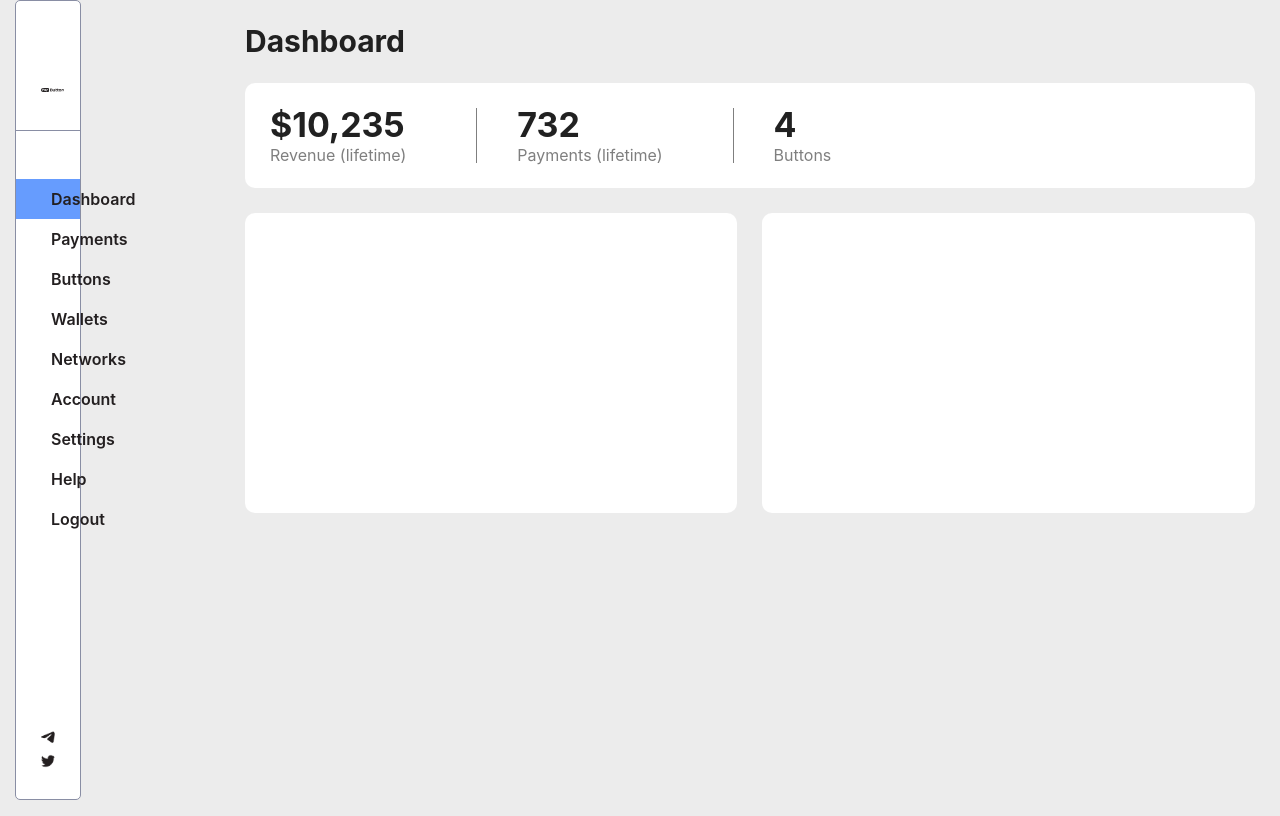
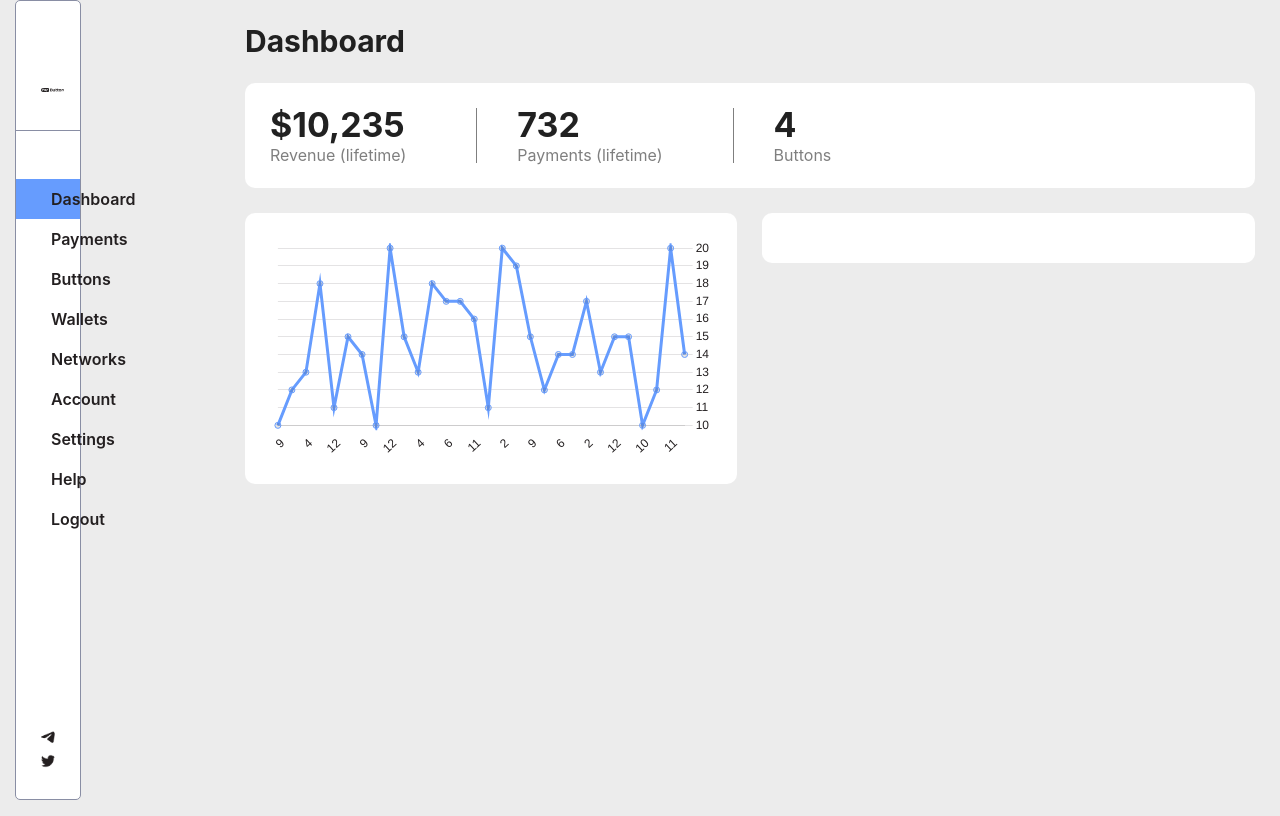
Before and after one commit to PayButton/paybutton-server, a Next.js app: page /dashboard in a window 1280 px wide. Built offline with nearby package versions, Linux system fonts and the light colour scheme; what supertokens-auth-react would draw is missing.

Commit message:
add chart.js

```diff
--- a/package.json
+++ b/package.json
@@ -27,6 +27,7 @@
     "@types/uuid": "^8.3.4",
     "apollo-server-micro": "^3.6.7",
     "axios": "^0.26.1",
+    "chart.js": "^3.8.0",
     "cors": "^2.8.5",
     "cross-env": "^7.0.2",
     "dotenv-cli": "^5.1.0",
@@ -42,6 +43,7 @@
     "prisma": "^3.14.0",
     "randexp": "^0.5.3",
     "react": "^16.13.1",
+    "react-chartjs-2": "^4.2.0",
     "react-dom": "^16.13.1",
     "react-hook-form": "^7.32.2",
     "simpledotcss": "^2.1.0",
--- /dev/null
+++ b/pages/dashboard/Chart.tsx
@@ -0,0 +1,61 @@
+import React from 'react'
+import {
+  Chart as ChartJS,
+  CategoryScale,
+  LinearScale,
+  PointElement,
+  LineElement,
+  Title,
+  Tooltip,
+  Legend,
+} from 'chart.js';
+import { Line } from 'react-chartjs-2';
+
+ChartJS.register(
+  CategoryScale,
+  LinearScale,
+  PointElement,
+  LineElement,
+  Title,
+  Tooltip,
+  Legend
+);
+
+const options = {
+    responsive: true,
+    plugins: {
+      legend: {
+        display: false,
+      },
+      tooltip : {
+        displayColors: false,
+    },
+    },
+    scales: {
+      x: {
+        grid: {
+          display: false,
+          drawBorder: true,
+          drawOnChartArea: true,
+          drawTicks: true,
+        },
+        ticks: {
+          color: '#231f20',
+        },
+      },
+      y: {
+        grid: {
+          drawBorder: false,
+          color: '#231f201f',
+        },
+        ticks: {
+          color: '#231f20',
+        },
+        position: 'right',
+      },
+    },
+  };
+
+export default function Chart ({data}): React.ReactElement {
+  return <Line options={options} data={data} />
+}
--- a/pages/dashboard/dashboard.module.css
+++ b/pages/dashboard/dashboard.module.css
@@ -61,5 +61,4 @@
   width: 100%;
   padding: 25px;
   border-radius: 10px;
-  height: 300px;
 }
--- a/pages/dashboard/dummy-data.json
+++ b/pages/dashboard/dummy-data.json
@@ -3,20 +3,11 @@
   "lifetime_revenue_usd": 10235,
   "lifetime_payments": 732,
   "usd_revenue_last_30days": [
-    { "total": 1243 },
+    { "total": 440 },
     {
-      "labels": ["'Jun'", "'Jul'", "'Aug'"],
-      "datasets": [
-        {
-          "id": 1,
-          "label": "",
-          "data": [5, 6, 7]
-        },
-        {
-          "id": 2,
-          "label": "",
-          "data": [3, 2, 1]
-        }
+      "data": [
+        10, 12, 13, 18, 11, 15, 14, 10, 20, 15, 13, 18, 17, 17, 16, 11, 20, 19,
+        15, 12, 14, 14, 17, 13, 15, 15, 10, 12, 20, 14
       ]
     }
   ],
--- a/pages/dashboard/index.tsx
+++ b/pages/dashboard/index.tsx
@@ -2,6 +2,7 @@ import React from 'react'
 import style from './dashboard.module.css'
 import Page from 'components/Page'
 import data from './dummy-data.json'
+import Chart from "./Chart"
 
 const NumberBlock = ({value, text}) => {
   return (
@@ -12,6 +13,18 @@ const NumberBlock = ({value, text}) => {
     )
 }
 
+const thirtyDayRevenueLabels = [9, 12, 4, 8, 12, 4, 9, 6, 12, 6, 4, 8, 6, 9, 11, 6, 2, 5, 9, 7, 6, 12,
+  2, 6, 12, 7, 10, 8, 11, 4];
+
+const thirtyDayRevenue = {
+  labels: thirtyDayRevenueLabels,
+  datasets: [
+    {
+      data: data.usd_revenue_last_30days[1].data,
+      borderColor: '#669cfe',
+    }
+  ],
+};
 
 export default function Dashboard (): React.ReactElement {
   return (
@@ -24,7 +37,9 @@ export default function Dashboard (): React.ReactElement {
       </div>
       <div className={style.chart_outer_ctn}>
         <div className={style.chart_inner_ctn}>
-          <div className={style.chart_ctn}></div>
+          <div className={style.chart_ctn}>
+          <Chart data={thirtyDayRevenue} />
+          </div>
         </div>
         <div className={style.chart_inner_ctn}>
           <div className={style.chart_ctn}></div>
```
Also changed, not shown: 1 other file (tests, documents, lock files or other folders).
